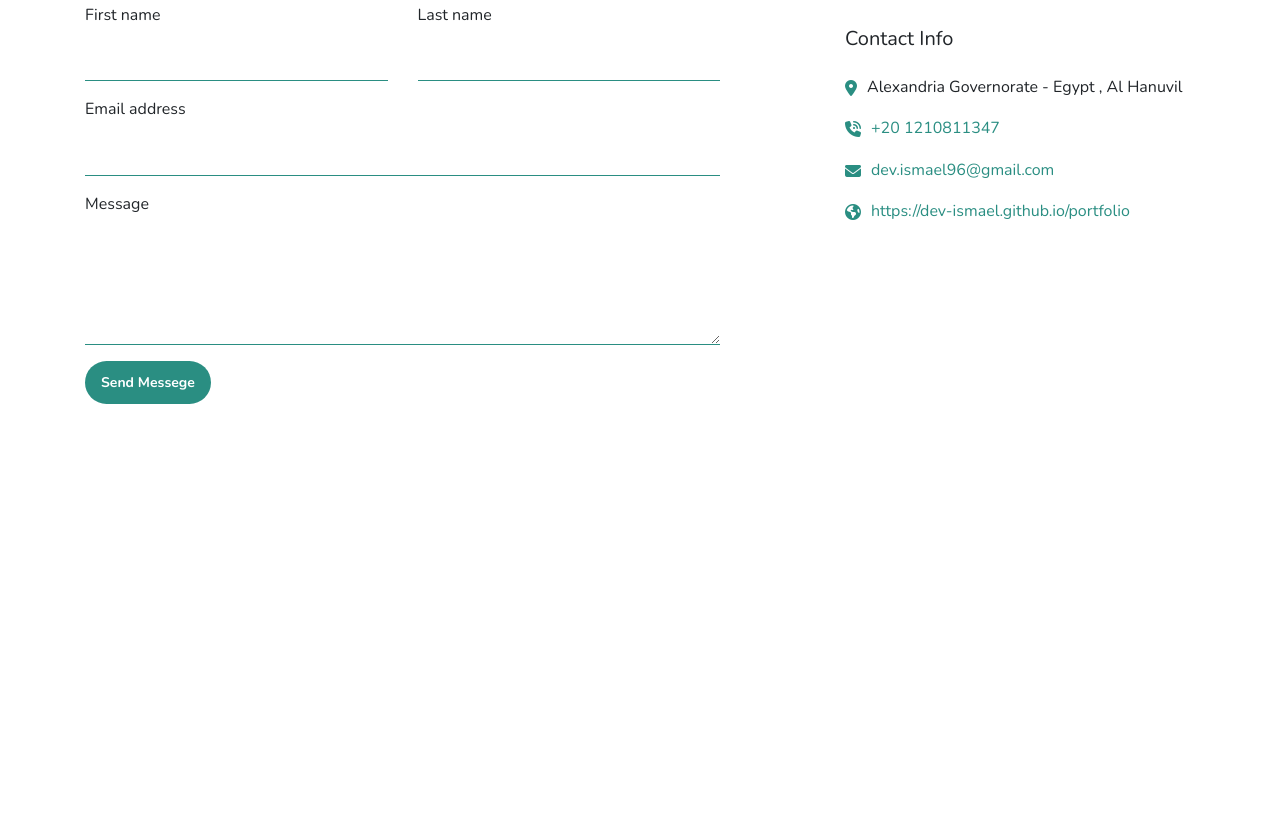
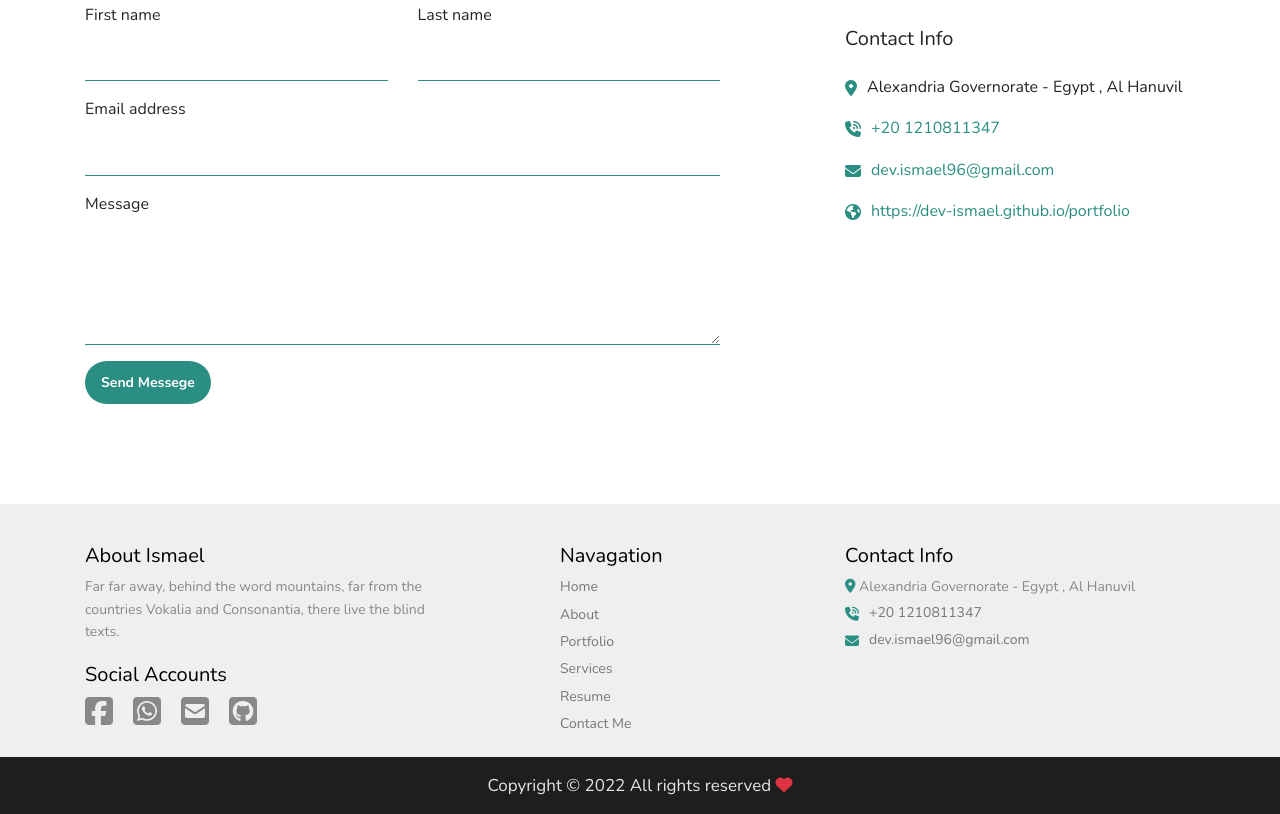
Before and after one commit to Dev-Ismael/portfolio, a plain HTML site: page index.html in a window 1280 px wide. Shown: the part 3467-4281 px from the top of the page. Before the commit the page ends 3931 px from the top, so only its background shows below. Drawn offline with nearby package versions, Linux system fonts and the light colour scheme; no server answers.

Commit message:
create footer section

```diff
--- a/css/file.scss
+++ b/css/file.scss
@@ -20,3 +20,4 @@
 @import "sass/layout/works";
 @import "sass/layout/services";
 @import "sass/layout/contact";
+@import "sass/layout/footer";
--- /dev/null
+++ b/css/sass/layout/_footer.scss
@@ -0,0 +1,61 @@
+/*==================================================================
+============== Footer =============================================
+=================================================================*/
+#footer{
+    background: #efefef;
+    padding-top: 40px;
+    font-size: 14px;
+    color: #888;
+    margin-top: 40px;
+    .widget {
+        margin-bottom: 20px;
+        display: block;
+        position: relative;
+        z-index: 1;
+        h3 {
+            font-size: 20px;
+            color: #000000;
+            font-weight: 500;
+        }
+        .social{
+            display: flex;
+            i{
+                font-size: 32px;
+                margin: 0px 20px;
+                color: #888;
+                &:nth-of-type(1){
+                    margin-left: 0px;
+                }
+            }
+        }
+        .links {
+            width: 150px;
+            li {
+                display: flex;
+                margin-bottom: 5px;
+                a {
+                    color: #777;
+
+                }
+                i{
+                    padding-right: 10px;
+                    margin-top: 5px;
+                }
+            }
+        }
+    }
+    address{
+        margin-bottom: 0;
+        padding-bottom: 3px;
+    }
+    .copyright{
+        background-color: #1e1e1e;
+        color: #e5e5e5;
+        font-size: 17px;
+        margin-bottom: -10px;
+        padding: 15px 0px;
+        .fa-heart{
+            color: #dc3545;
+        }
+    }
+}
--- a/index.html
+++ b/index.html
@@ -382,7 +382,7 @@
                                 </a>
                             </li>
                             <li class="mb-3">
-                                <a href="mailto:dev.ismael96@gmail.com" >
+                                <a href="mailto:dev.ismaeel@gmail.com" >
                                     <i class="fas fa-envelope"></i>  <span> dev.ismael96@gmail.com </span>
                                 </a>
                             </li>
@@ -399,6 +399,93 @@
                 </div>
             </div>
         </section>
+
+
+
+
+        <!---- Footer ---->
+        <div id="footer">
+            <div class="container">
+                <div class="row">
+
+                    <div class="col-md-4">
+                        <div class="widget">
+                            <h3>About Ismael<span class="text-primary"></span> </h3>
+                            <p>Far far away, behind the word mountains, far from the countries Vokalia and Consonantia, there live the blind texts.</p>
+                        </div>
+                        <div class="widget">
+                            <h3>Social Accounts</h3>
+                            <ul class="list-unstyled social">
+                                <li>
+                                    <a href="https://facebook.com/abdulrahman.ismael22" target="_blank">
+                                        <i class="fab fa-facebook-square"></i>
+                                    </a>
+                                </li>
+                                <li>
+                                    <a href="https://wa.link/16f8bp" target="_blank">
+                                        <i class="fab fa-whatsapp-square"></i>
+                                    </a>
+                                </li>
+                                <li>
+                                    <a href="mailto: dev.ismaeel@gmail.com">
+                                        <i class="fas fa-envelope-square"></i>
+                                    </a>
+                                </li>
+                                <li>
+                                    <a href="https://github.com/dev-ismael" target="_blank">
+                                        <i class="fab fa-github-square"></i>
+                                    </a>
+                                </li>
+                            </ul>
+                        </div>
+                    </div>
+
+                    <div class="col-md-2 offset-md-1">
+                        <div class="widget">
+                            <h3>Navagation</h3>
+                            <ul class="list-unstyled float-left links">
+                                <li><a href="#">Home</a></li>
+                                <li><a href="#">About</a></li>
+                                <li><a href="#">Portfolio</a></li>
+                                <li><a href="#">Services</a></li>
+                                <li><a href="#">Resume</a></li>
+                                <li><a href="#">Contact Me</a></li>
+                            </ul>
+                        </div>
+                    </div>
+
+                    <div class="col-md-4 offset-md-1">
+                        <div class="widget">
+                            <h3>Contact Info</h3>
+                            <address> <i class="fas fa-map-marker-alt"></i> Alexandria Governorate - Egypt , Al Hanuvil </address>
+                            <ul class="list-unstyled links mb-4">
+                                <li>
+                                    <i class="fas fa-phone-volume"></i> <a href="tel://+201210811347"> +20 1210811347 </a>
+                                </li>
+                                <li>
+                                    <i class="fas fa-envelope"></i> <a href="mailto:dev.ismael96@gmail.com"> dev.ismael96@gmail.com </a>
+                                </li>
+                            </ul>
+                        </div>
+                    </div>
+
+                </div>
+            </div>
+
+            <div class="row">
+                <p class="col-md-12 copyright text-center">
+                    Copyright ©
+                    <script>
+                        document.write(new Date().getFullYear());
+                    </script>
+                    All rights reserved <i class="fas fa-heart"></i>
+                </p>
+            </div>
+
+
+        </div>
+
+
 
 
 
```
Also changed, not shown: css/file.css, 1 other file.
